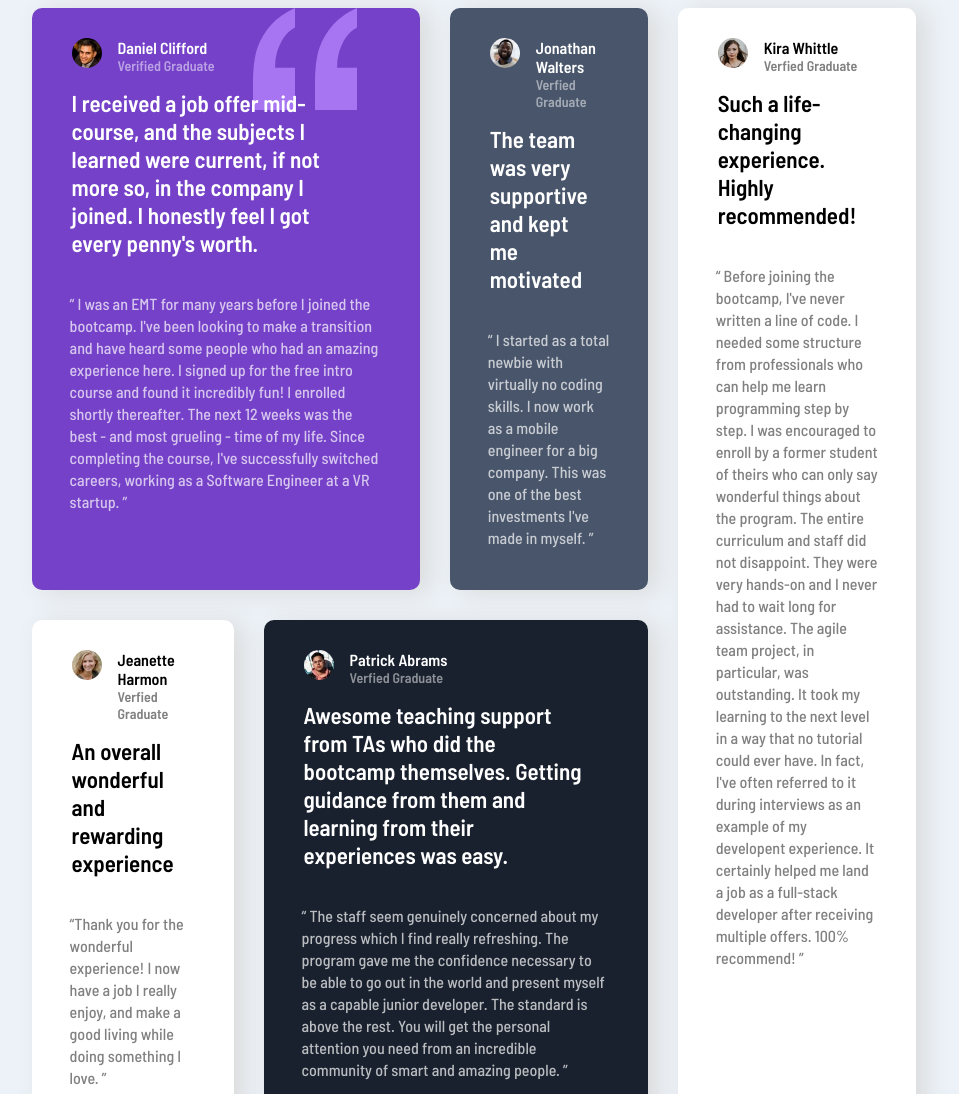
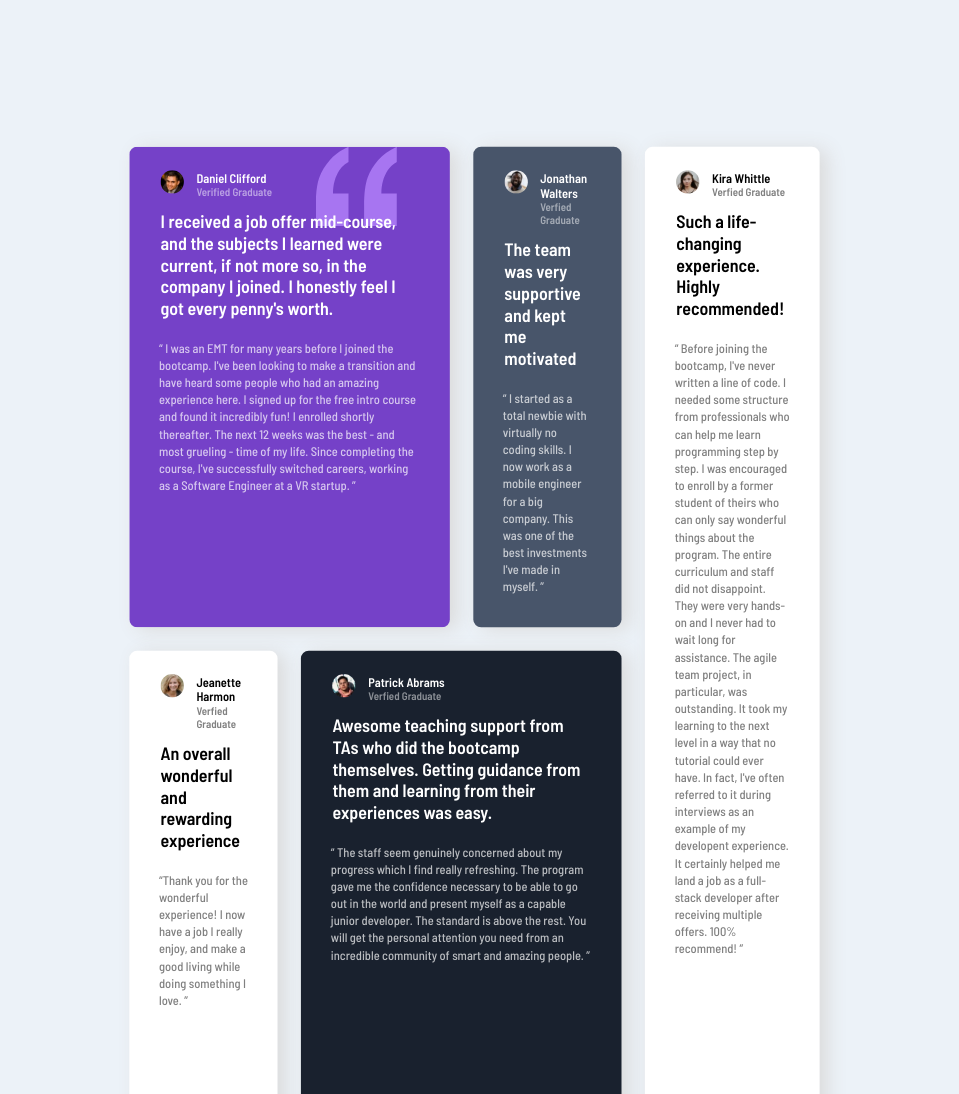
Before and after one commit to Yabsira21/Testimonials-grid-section, a plain HTML site: page index.html in a window 1280 px wide. Shown: the top 1094 px of the page, without its empty margins (166-1125 px from the left). Drawn offline with Linux system fonts and the light colour scheme.

Commit message:
Update styles.css

```diff
--- a/styles.css
+++ b/styles.css
@@ -14,6 +14,7 @@ body {
   background-color: hsl(210, 46%, 95%);
 }
 main {
+  transform: scale(0.78);
   display: grid;
   grid-template-columns: 1fr 1fr 1fr 1fr;
   grid-template-rows: 1fr 1fr;
@@ -84,8 +85,7 @@ p {
 
 h1 {
   font-size: 23px;
-  margin-bottom: 10px;
-  padding: 0 30px 0 10px;
+  padding: 0 15px 0 10px;
 }
 
 h2 {
```
